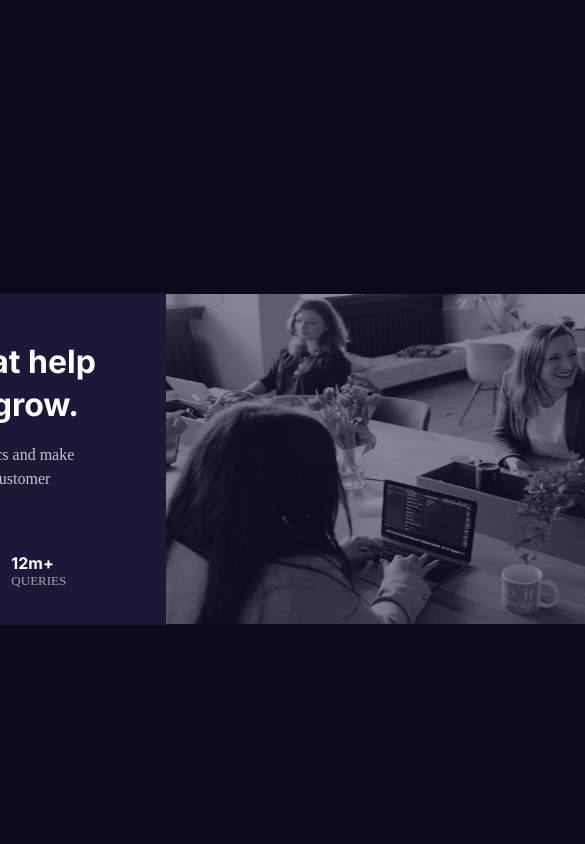
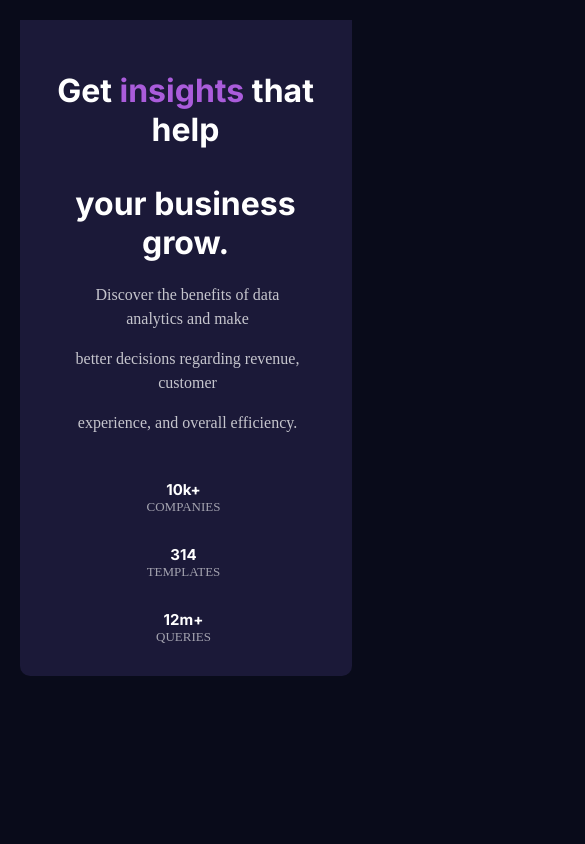
Before and after one commit to CocoShesh/stats-preview-card-component-main, a plain HTML site: page index.html in a window 390 px wide. Shown: the top 844 px of the page, 585 px wide, since content can reach past the window. Drawn offline with Linux system fonts and the light colour scheme.

Commit message:
Update style.css

```diff
--- a/style.css
+++ b/style.css
@@ -1,6 +1,7 @@
 @import url("https://fonts.googleapis.com/css2?family=Inter:wght@700&display=swap");
 
 :root {
+  /* Color variables */
   --main-background: hsl(233, 47%, 7%);
   --card-background: hsl(244, 38%, 16%);
   --accent-color: hsl(277, 64%, 61%);
@@ -8,34 +9,29 @@
   --main-paragraph-color: hsla(0, 0%, 100%, 0.75);
   --stat-heading-color: hsla(0, 0%, 100%, 0.6);
 }
-
 body {
   background-color: var(--main-background);
 }
-
-.main {
+main {
   display: flex;
   justify-content: center;
   align-items: center;
   height: 100vh;
   margin: 10%;
 }
-
 .left-side {
   background-color: var(--card-background);
   width: 450px;
-  height: 302px;
+  height: 350px;
   padding-left: 40px;
   padding-top: 30px;
   border-radius: 10px 0px 0px 10px;
 }
-
 .right-side {
   width: 500px;
   position: relative;
-  height: 330px;
+  height: 380px;
 }
-
 .overlay {
   position: absolute;
   top: 0;
@@ -46,33 +42,23 @@ body {
   opacity: 0.5;
   z-index: 1;
 }
-
 h1 {
   font-family: "Inter", sans-serif;
   margin-top: 35px;
   color: var(--main-heading-color);
+  width: 350px;
 }
-
 p {
+  width: 320px;
+  line-height: 1.5rem;
   color: var(--main-paragraph-color);
 }
-
 span {
   color: var(--accent-color);
 }
-
-h1,
-p {
-  line-height: 8px;
-}
-
-.discover {
-  padding-top: 20px;
-}
-
 img {
   width: 500px;
-  height: 330px;
+  height: 380px;
   border-radius: 0px 10px 10px 0px;
 }
 
@@ -102,3 +88,48 @@ li {
   text-transform: uppercase;
   font-size: 13px;
 }
+@media screen and (max-width: 750px) {
+  body {
+    margin: 5%;
+  }
+  main {
+    width: 100%;
+    margin: 0;
+    height: 900px;
+    flex-direction: column-reverse;
+  }
+  h1 {
+    width: 300px;
+  }
+  p {
+    width: 240px;
+    padding-left: 2rem;
+  }
+  .left-side {
+    width: 300px;
+    height: auto;
+    border-radius: 0;
+    text-align: center;
+    padding: 1rem;
+    margin-bottom: 12rem;
+    border-radius: 0px 0px 10px 10px;
+  }
+  .right-side,
+  .header {
+    width: 330px;
+    height: 200px;
+  }
+  .right-side {
+    margin-top: 10rem;
+  }
+  .header {
+    border-radius: 10px 10px 0px 0px;
+  }
+  .information {
+    flex-direction: column;
+    align-items: center;
+    justify-content: center;
+    margin-left: 6rem;
+    font-size: 15px;
+  }
+}
```
